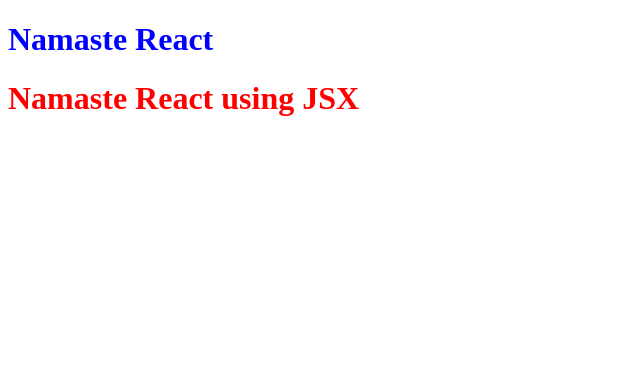
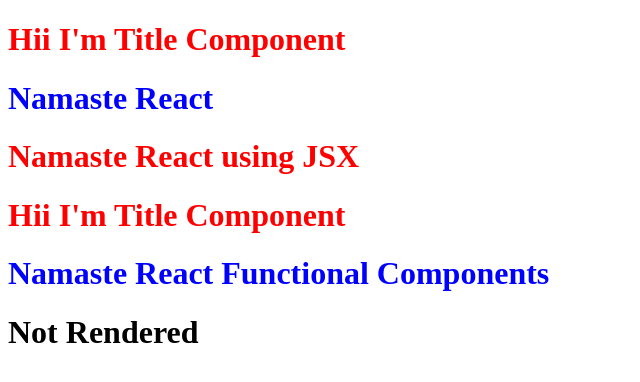
Before and after one commit to abhijeetchaubey/Food-Odering-App, a React (Vite) app: page / in a window 1280 px wide. Shown: the top 382 px of the page, without its empty margins (0-640 px from the left). Built offline with nearby package versions, Linux system fonts and the light colour scheme.

Commit message:
use React Components

```diff
--- a/App.js
+++ b/App.js
@@ -1,4 +1,4 @@
-import React from "react"
+import React, { Component } from "react"
 import ReactDOM from "react-dom/client"
 
 // React.createElement =>ReactElement -JS Object => HTMLElement(render)
@@ -6,18 +6,27 @@
 const heading = React.createElement("h1",{id:"heading"},"Namaste React");
 
 const root = ReactDOM.createRoot(document.getElementById("root"))
-const root1 = ReactDOM.createRoot(document.getElementById("root1"))
 
-root.render(heading)
 
-console.log(heading);
-
-// JSX (transpiled before it reaches the JS Engine) =>Converted , by Parcel  - Babel helps Parcel... it converted the code quickly to a code that reactt will understand
-
-// JSX => React.createElement =>ReactElement -JS Object => HTMLElement(render)
 
 const jsxHeading= <h1 id="heading1">Namaste React using JSX</h1>
 
-root1.render(jsxHeading)
 
-console.log(jsxHeading);
+// Component Composition -->
+const HeadingComponent = () => <div id="container">
+    {heading}
+    {jsxHeading}
+    <TitileComponents/>
+    <h1 id="heading">Namaste React Functional Components</h1>
+
+</div>
+
+const TitileComponents=()=> <div>
+    <h1 id="heading1"> Hii I'm Title Component</h1>
+</div>
+
+
+root.render(<>
+<TitileComponents/>
+<HeadingComponent/>
+</>)
```
